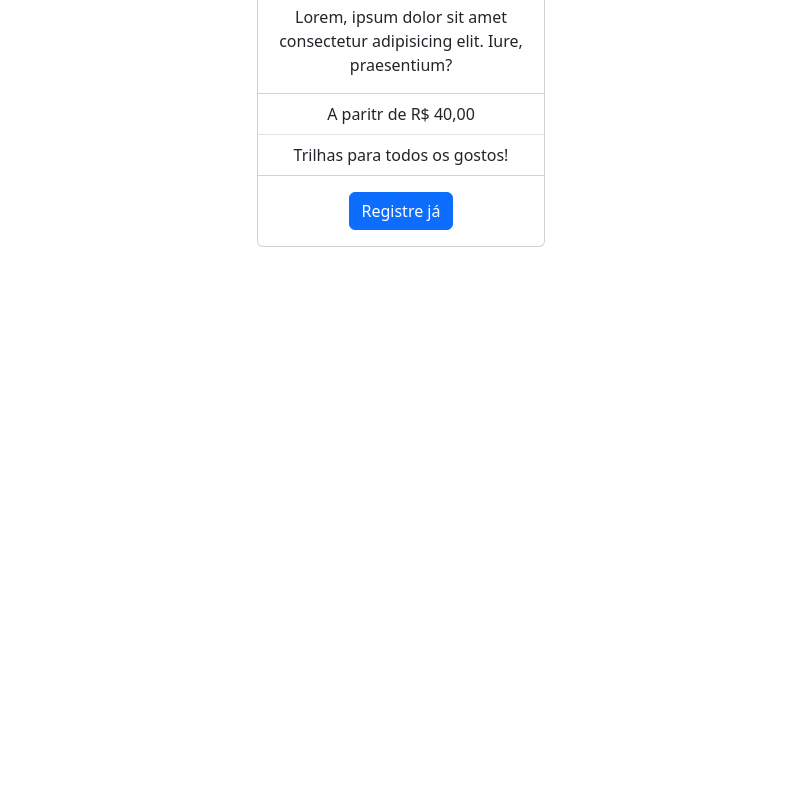
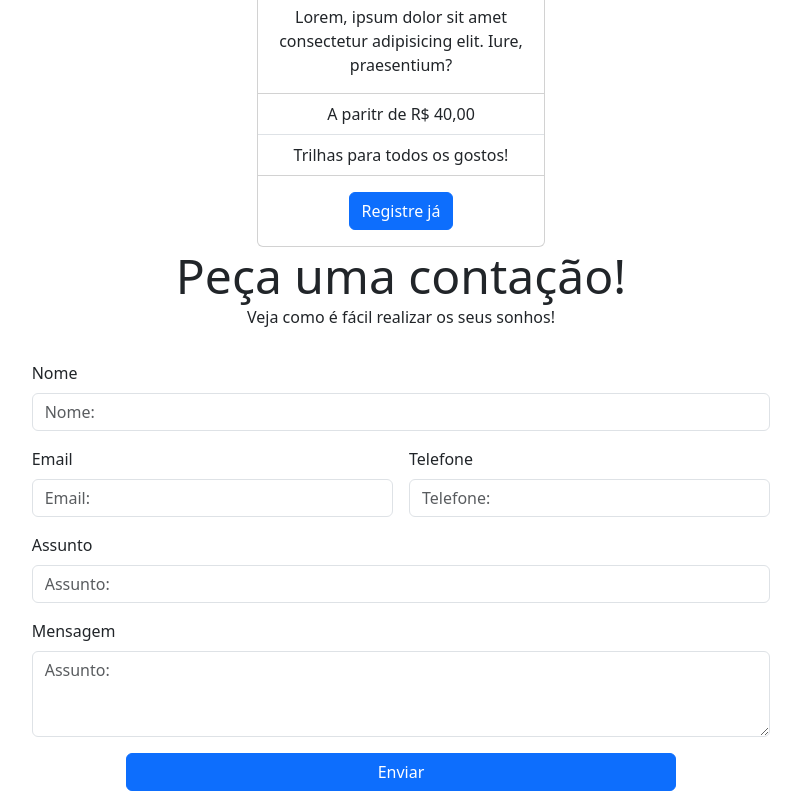
Before and after one commit to YuuyaOkatani/BootcampDevJrProj5, a plain HTML site: page index.html in a window 1280 px wide. Shown: the part 2652-3443 px from the top of the page, without its empty margins (239-1040 px from the left). Before the commit the page ends 2899 px from the top, so only its background shows below. Drawn offline with nearby package versions, Linux system fonts and the light colour scheme.

Commit message:
closes #10 - form contato

```diff
--- a/index.html
+++ b/index.html
@@ -310,6 +310,49 @@
 
       </div>
 
+      <div class="container">
+        <div class="display-5">
+          Peça uma contação!
+        </div>
+        Veja como é fácil realizar os seus sonhos!
+      </div>
+
+      <form class="row g-3 text-start" >
+        <div class="mt-5 col-8 offset-2">
+          <label for="inputNome" class="form-label">Nome</label>
+          <input type="text" class="form-control" id="inputNome" placeholder="Nome:">
+
+        </div>
+
+        <div class="col-lg-4 col-8 offset-2 offset-lg-2">
+          <label for="inputEmail" class="form-label ">Email</label>
+          <input type="email" class="form-control" id="inputEmail" placeholder="Email:">
+
+        </div>
+
+        <div class="col-lg-4 col-8 offset-2 offset-lg-0 ">
+          <label for="inputTelefone" class="form-label">Telefone</label>
+          <input type="tel" class="form-control" id="inputTelefone" placeholder="Telefone: ">
+
+        </div>
+
+        <div class="col-8 offset-2">
+          <label for="inputAssunto" class="form-label">Assunto</label>
+          <input type="text" class="form-control" id="inputAssunto" placeholder="Assunto: ">
+
+        </div>
+
+        <div class="col-8 offset-2">
+          <label for="inputMensagem" class="form-label">Mensagem</label>
+          <textarea type="text" class="form-control" id="inputMensagem" rows="3" placeholder="Assunto:"></textarea>
+        </div>
+
+        <div class="d-grid col-6 mx-auto">
+          <button class="btn btn-primary" type="button">Enviar</button>
+        </div>
+
+      </form>
+
     </div>
 
   </div>
```
